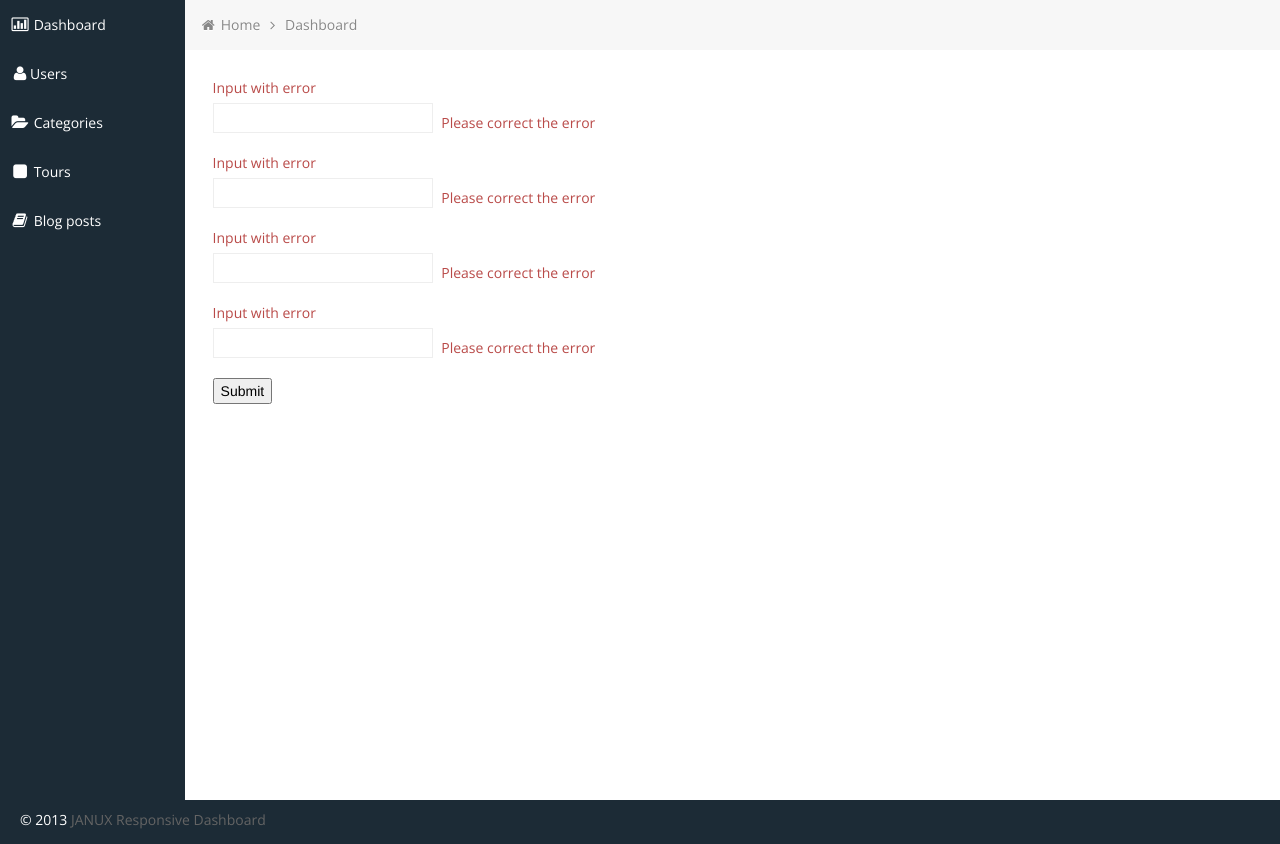
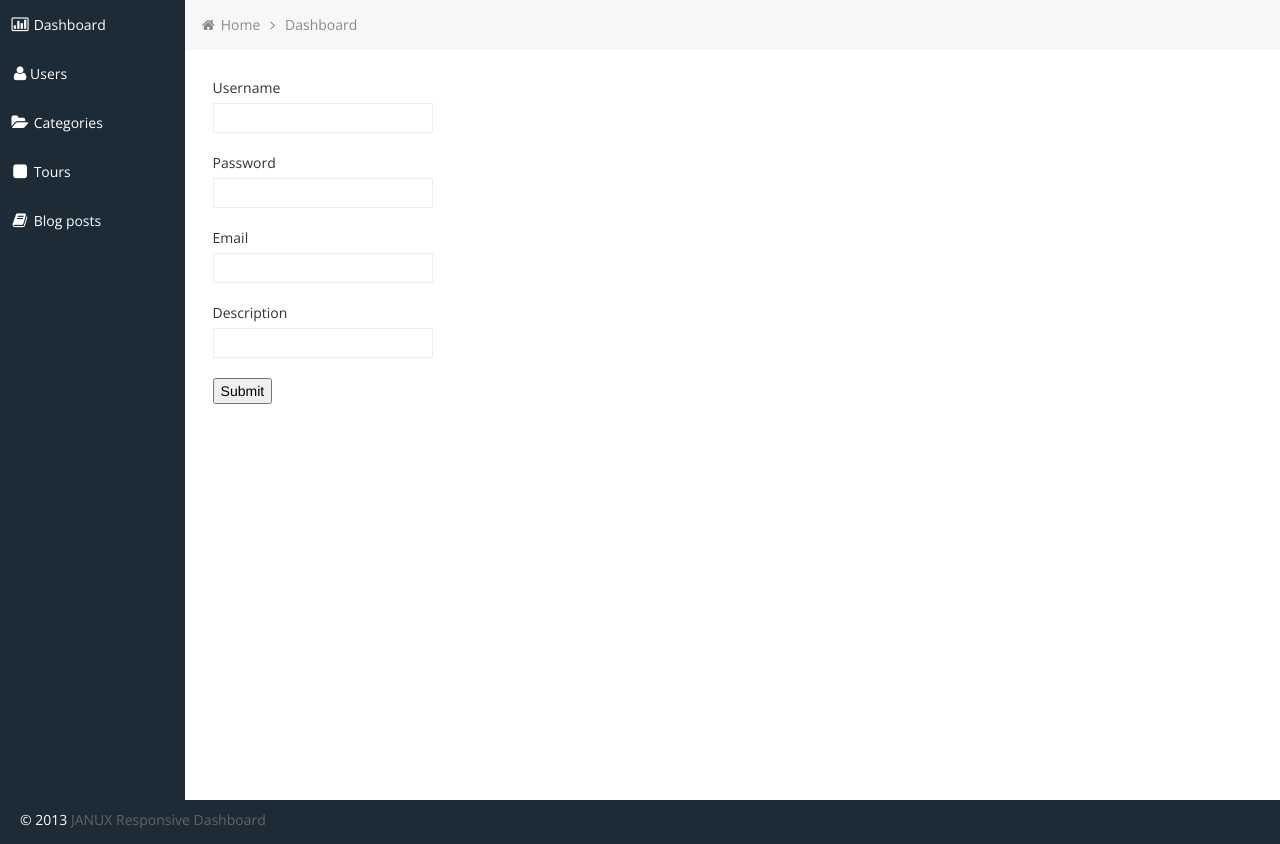
Before and after one commit to dbcdeathdreamer/SoftAcad, a PHP site: page /addUser.php in a window 1280 px wide. Shown: the part 51-895 px from the top of the page. Run offline with PHP 8.4, Linux system fonts and the light colour scheme; the visitor is signed in with stand-in values (Sample User, id 1); data that the repository does not hold is empty.

Commit message:
users list

```diff
--- a/admin/addUser.php
+++ b/admin/addUser.php
@@ -5,7 +5,7 @@ if (!loggedIn()) {
     header('Location: login.php');
 }
 
-require_once('common/sidebar.php');
+
 
 ?>
 
@@ -16,18 +16,30 @@ $insertInfo = array(
     'email'    => '',
     'description' => ''
 );
-
-if($_POST['createUser']) {
+$errors = array();
+if(isset($_POST['createUser'])) {
 
     $insertInfo = array(
-        'username' => $_POST['username'],
-        'password' => sha1($_POST['password']),
-        'email'    => $_POST['email'],
-        'description' => $_POST['description']
+        'username' => (isset($_POST['username']))? $_POST['username'] : '',
+        'password' => (isset($_POST['password']))? $_POST['password'] : '',
+        'email'    => (isset($_POST['email']))? $_POST['email'] : '',
+        'description' => (isset($_POST['description']))? $_POST['description'] : ''
     );
 
-    createNewUser($insertInfo);
+    $errors = validateUserInput($insertInfo);
+
+    if (empty($errors)) {
+        createNewUser($insertInfo);
+        $_SESSION['flashMessage'] = 'You have 1 new user';
+        header('Location: users.php');
+    }
+
+
 } ?>
+
+<?php require_once('common/sidebar.php'); ?>
+
+
     <!-- start: Content -->
     <div id="content" class="span10">
 
@@ -45,32 +57,40 @@ if($_POST['createUser']) {
         <form action="" method="post">
 
 
-            <div class="control-group error">
-                <label class="control-label" for="inputError">Input with error</label>
+            <div class="control-group <?php echo (array_key_exists('username', $errors))? 'error' : ''; ?>">
+                <label class="control-label" for="inputError">Username</label>
                 <div class="controls">
-                    <input type="text" id="inputError" name="username">
-                    <span class="help-inline">Please correct the error</span>
+                    <input type="text" id="inputError" name="username" value="<?php echo $insertInfo['username']; ?>">
+                    <?php if (array_key_exists('username', $errors)): ?>
+                    <span class="help-inline"><?php echo $errors['username']; ?></span>
+                    <?php  endif; ?>
                 </div>
             </div>
-            <div class="control-group error">
-                <label class="control-label" for="inputError">Input with error</label>
+            <div class="control-group <?php echo (array_key_exists('password', $errors))? 'error' : ''; ?>">
+                <label class="control-label" for="inputError">Password</label>
                 <div class="controls">
                     <input type="password" id="inputError" name="password">
-                    <span class="help-inline">Please correct the error</span>
+                    <?php if (array_key_exists('password', $errors)): ?>
+                        <span class="help-inline"><?php echo $errors['password']; ?></span>
+                    <?php  endif; ?>
                 </div>
             </div>
-            <div class="control-group error">
-                <label class="control-label" for="inputError">Input with error</label>
+            <div class="control-group <?php echo (array_key_exists('email', $errors))? 'error' : ''; ?>">
+                <label class="control-label" for="inputError">Email</label>
                 <div class="controls">
-                    <input type="text" id="inputError" name="email">
-                    <span class="help-inline">Please correct the error</span>
+                    <input type="text" id="inputError" name="email" value="<?php echo $insertInfo['email']; ?>">
+                    <?php if (array_key_exists('email', $errors)): ?>
+                        <span class="help-inline"><?php echo $errors['email']; ?></span>
+                    <?php  endif; ?>
                 </div>
             </div>
-            <div class="control-group error">
-                <label class="control-label" for="inputError">Input with error</label>
+            <div class="control-group <?php echo (array_key_exists('description', $errors))? 'error' : ''; ?>">
+                <label class="control-label" for="inputError">Description</label>
                 <div class="controls">
-                    <input type="text" id="inputError" name="description">
-                    <span class="help-inline">Please correct the error</span>
+                    <input type="text" id="inputError" name="description" value="<?php echo $insertInfo['description']; ?>">
+                    <?php if (array_key_exists('description', $errors)): ?>
+                        <span class="help-inline"><?php echo $errors['description']; ?></span>
+                    <?php  endif; ?>
                 </div>
             </div>
             <input type="submit" name="createUser" />
--- a/admin/function.php
+++ b/admin/function.php
@@ -24,15 +24,28 @@ function getAllUsers() {
 function createNewUser($insertData) {
     global $connection;
 
+    $password = sha1($insertData['password']);
+
     $result = mysqli_query($connection, "
         INSERT INTO users
         SET
         username = '{$insertData['username']}',
-        password = '{$insertData['password']}',
+        password = '{$password}',
         email = '{$insertData['email']}',
         description = '{$insertData['description']}';
-");
+    ");
 
+}
+
+function validateUserInput($input)
+{
+    $errors = array();
+
+    if(!isset($input['username']) || strlen(trim($input['username'])) < 3 || strlen(trim($input['username'])) > 255) {
+        $errors['username'] = 'Incorrect username';
+    }
+
+    return $errors;
 }
 
 
```
Also changed, not shown: admin/users.php (+8 -1 lines).
